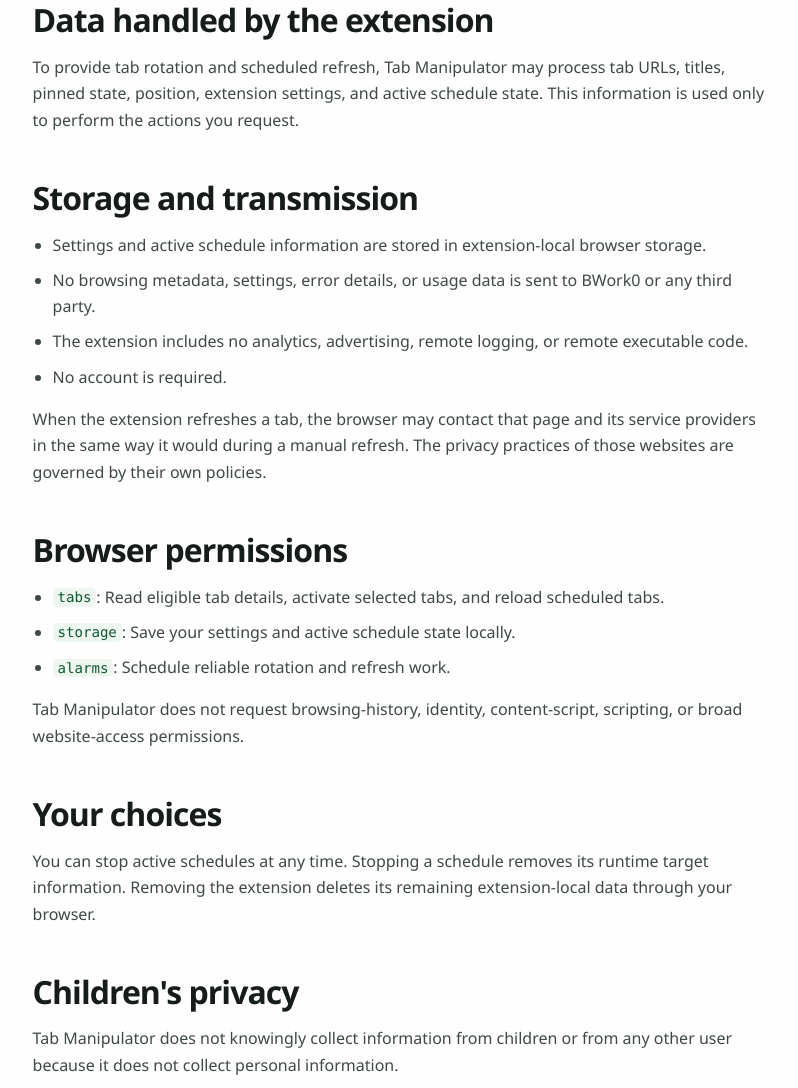
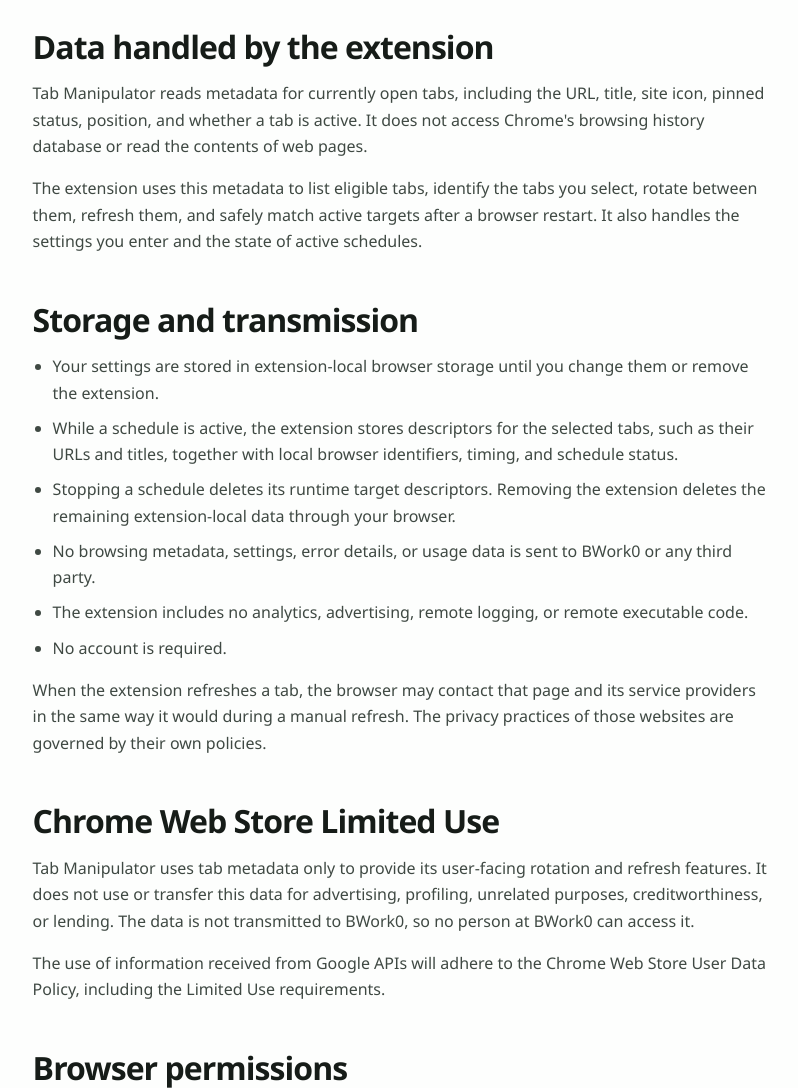
Before and after one commit to BWork0/tab-manipulator, a plain HTML site: page privacy/index.html in a window 1280 px wide. Shown: the part 694-1782 px from the top of the page, without its empty margins (297-1095 px from the left). Drawn offline with Linux system fonts and the light colour scheme.

Commit message:
Clarify local tab data handling

```diff
--- a/privacy/index.html
+++ b/privacy/index.html
@@ -40,22 +40,37 @@
 
         <article class="document">
           <div class="notice">
-            <strong>In short:</strong> Tab Manipulator does not collect, transmit, sell, or share
-            personal information, browsing history, or usage data.
+            <strong>In short:</strong> Tab Manipulator handles open-tab details and schedule
+            settings only to run the rotation and refresh actions you choose. That data stays in the
+            extension's local browser storage and is not sent to BWork0 or any third party.
           </div>
 
           <h2>Data handled by the extension</h2>
           <p>
-            To provide tab rotation and scheduled refresh, Tab Manipulator may process tab URLs,
-            titles, pinned state, position, extension settings, and active schedule state. This
-            information is used only to perform the actions you request.
+            Tab Manipulator reads metadata for currently open tabs, including the URL, title, site
+            icon, pinned status, position, and whether a tab is active. It does not access Chrome's
+            browsing history database or read the contents of web pages.
+          </p>
+          <p>
+            The extension uses this metadata to list eligible tabs, identify the tabs you select,
+            rotate between them, refresh them, and safely match active targets after a browser
+            restart. It also handles the settings you enter and the state of active schedules.
           </p>
 
           <h2>Storage and transmission</h2>
           <ul>
             <li>
-              Settings and active schedule information are stored in extension-local browser
-              storage.
+              Your settings are stored in extension-local browser storage until you change them or
+              remove the extension.
+            </li>
+            <li>
+              While a schedule is active, the extension stores descriptors for the selected tabs,
+              such as their URLs and titles, together with local browser identifiers, timing, and
+              schedule status.
+            </li>
+            <li>
+              Stopping a schedule deletes its runtime target descriptors. Removing the extension
+              deletes the remaining extension-local data through your browser.
             </li>
             <li>
               No browsing metadata, settings, error details, or usage data is sent to BWork0 or any
@@ -71,6 +86,18 @@
             When the extension refreshes a tab, the browser may contact that page and its service
             providers in the same way it would during a manual refresh. The privacy practices of
             those websites are governed by their own policies.
+          </p>
+
+          <h2>Chrome Web Store Limited Use</h2>
+          <p>
+            Tab Manipulator uses tab metadata only to provide its user-facing rotation and refresh
+            features. It does not use or transfer this data for advertising, profiling, unrelated
+            purposes, creditworthiness, or lending. The data is not transmitted to BWork0, so no
+            person at BWork0 can access it.
+          </p>
+          <p>
+            The use of information received from Google APIs will adhere to the Chrome Web Store
+            User Data Policy, including the Limited Use requirements.
           </p>
 
           <h2>Browser permissions</h2>
@@ -89,15 +116,14 @@
 
           <h2>Your choices</h2>
           <p>
-            You can stop active schedules at any time. Stopping a schedule removes its runtime
-            target information. Removing the extension deletes its remaining extension-local data
-            through your browser.
+            You choose which tabs to automate and when to start or stop a schedule. Tab Manipulator
+            does not access or maintain Chrome's general browsing history.
           </p>
 
           <h2>Children's privacy</h2>
           <p>
-            Tab Manipulator does not knowingly collect information from children or from any other
-            user because it does not collect personal information.
+            Tab Manipulator is not directed to children and does not ask users for names, email
+            addresses, account details, or other identity information.
           </p>
 
           <h2>Changes to this policy</h2>
```
